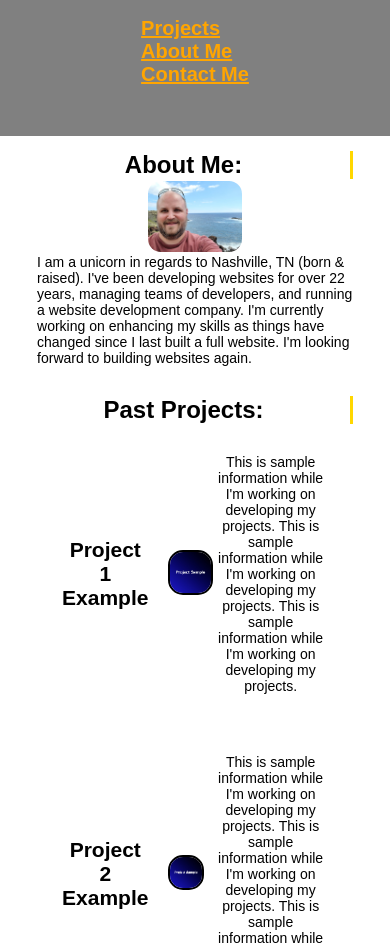
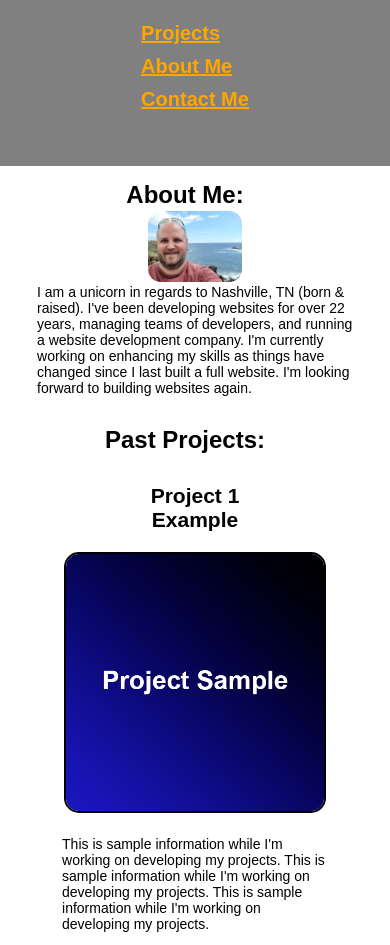
Before and after one commit to PGold762/mod2-profile, a plain HTML site: page index.html in a window 390 px wide. Shown: the part 189-1134 px from the top of the page. Drawn offline with Linux system fonts and the light colour scheme.

Commit message:
fix rest of layout and responsive issues

```diff
--- a/assets/css/style.css
+++ b/assets/css/style.css
@@ -140,7 +140,6 @@ section {
     padding-right: 20px;
     flex-direction:row;
     align-self:left;
-    /* text-align:right; */
 }
 
 .previous-projects h2 {
@@ -157,6 +156,8 @@ section {
 
 .project-headers {
     width:40%;
+    display:flex;
+    flex-direction:row;
     align-self:center;
 }
 
@@ -167,13 +168,13 @@ section {
 
 .project-info {
     display:flex;
-    /* height: auto; */
     align-items:center;
     justify-content: right;
 }
 
 .project-info p {
     margin: 10px 10px;
+    text-align:left;
 }
 
 .project-info img {
@@ -270,6 +271,20 @@ section {
     }
 }
 
+@media screen and (max-width: 768px) {
+    .header nav ul li {
+        flex-direction: column;
+        padding: 5px 0;
+    }
+}
+
+@media screen and (max-width: 420px) {
+    .header nav ul li {
+        flex-direction: column;
+        padding: 5px 0
+    }
+}
+
   /* Responsive Wrapper */
 @media screen and (max-width: 768px) {
     .wrapper {
@@ -297,14 +312,16 @@ section {
 }
 
 @media screen and (max-width: 768px) {
-    .biotitle {
+    .bio .biotitle {
         flex-direction:column;
+        border:none;
       }
 }
 
 @media screen and (max-width: 420px) {
-    .biotitle {
+    .bio .biotitle {
         flex-direction:column;
+        border:none;
       }
 }
 
@@ -323,14 +340,28 @@ section {
 /* Responsive Projects */
 
 @media screen and (max-width: 768px) {
+    .projects {
+    flex-direction:column;
+  }
+}
+
+@media screen and (max-width: 420px) {
+    .projects {
+        flex-direction:column;
+      }
+}
+
+@media screen and (max-width: 768px) {
     .previous-projects {
     flex-direction:column;
+    border:none;
   }
 }
 
 @media screen and (max-width: 420px) {
     .previous-projects {
         flex-direction:column;
+        border:none;
       }
 }
 
@@ -345,6 +376,57 @@ section {
         flex-direction:column;
       }
 }
+
+@media screen and (max-width: 768px) {
+    .article {
+    flex-direction:column;
+  }
+}
+
+@media screen and (max-width: 420px) {
+    .article {
+        flex-direction:column;
+      }
+}
+
+@media screen and (max-width: 768px) {
+    .projects>* {
+    flex-direction:column;
+  }
+}
+
+@media screen and (max-width: 420px) {
+    .projects>* {
+        flex-direction:column;
+      }
+}
+
+@media screen and (max-width: 768px) {
+    .projects .project-headers {
+    flex-direction:column;
+    border:none;
+  }
+}
+
+@media screen and (max-width: 420px) {
+    .projects .project-headers {
+        flex-direction:column;
+        border:none;
+      }
+}
+
+@media screen and (max-width: 768px) {
+    .project-info {
+    flex-direction:column;
+  }
+}
+
+@media screen and (max-width: 420px) {
+    .project-info {
+        flex-direction:column;
+      }
+}
+
 
 /* Responsive Footer */
 @media screen and (max-width: 768px) {
@@ -382,3 +464,17 @@ section {
         flex-direction:column;
       }
 }
+
+@media screen and (max-width: 768px) {
+    .footer-nav li {
+        flex-direction:column;
+        padding: 5px 0;
+      }
+}
+
+@media screen and (max-width: 420px) {
+    .footer-nav li {
+        flex-direction:column;
+        padding: 5px 0;
+      }
+}
```
Also changed, not shown: 1 other file.
